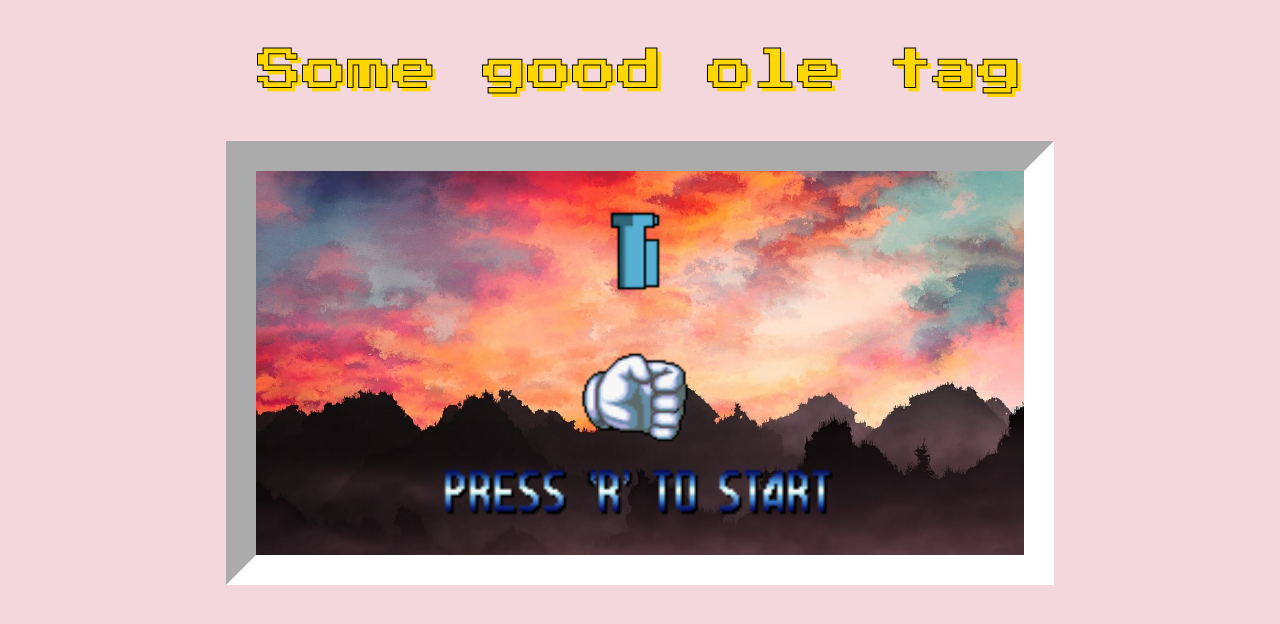
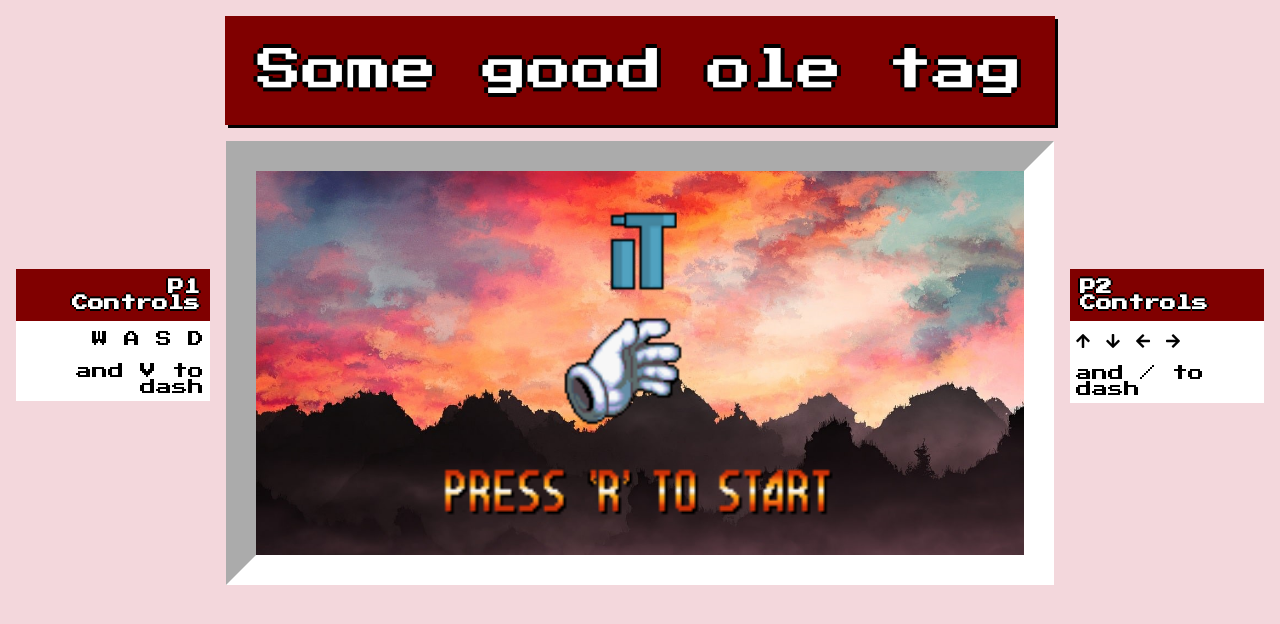
Before and after one commit to bchung014/tag, a website built with webpack: page index.html in a window 1280 px wide. Built offline with nearby package versions, Linux system fonts and the light colour scheme.

Commit message:
Add controls panels and edited header

```diff
--- a/index.html
+++ b/index.html
@@ -6,6 +6,8 @@
     <meta http-equiv="X-UA-Compatible" content="ie=edge" />
     <link rel="stylesheet" href="./dist/main.css" />
     <link href="https://fonts.googleapis.com/css?family=Press+Start+2P&display=swap" rel="stylesheet">
+    <link rel="stylesheet" href="https://use.fontawesome.com/releases/v5.5.0/css/all.css"
+      integrity="sha384-B4dIYHKNBt8Bc12p+WXckhzcICo0wtJAoU8YZTY5qE0Id1GSseTk6S+L3BlXeVIU" crossorigin="anonymous">
     <title>Tag</title>
   </head>
 
@@ -17,8 +19,29 @@
         Some good ole tag
       </header>
 
-      <canvas id="gameWindow" width="1400" height="700"></canvas>
+      <div class="game-panel">
+        <section>
+          <h1>P1 Controls</h1>
+          <p>W A S D</p>
+          <p>and V to dash</p>
+        </section>
 
+        <canvas id="gameWindow" width="1400" height="700"></canvas>
+
+        <section>
+          <h1>P2 Controls</h1>
+          <p>
+            <i class="fas fa-arrow-up"></i>
+            <i class="fas fa-arrow-down"></i>
+            <i class="fas fa-arrow-left"></i>
+            <i class="fas fa-arrow-right"></i>
+          </p>
+          <p>and / to dash</p>
+
+
+
+        </section>
+      </div>
 
 
     </div>
--- a/src/game.js
+++ b/src/game.js
@@ -46,10 +46,16 @@ export default class Game {
   gameoverScreen(winner) {
     if (this.timer.gameover) {
       this.ctx.clearRect(0, 0, 1400, 700);
-      this.ctx.font = "50px Arial";
+
+      this.ctx.fillStyle = "black";
+      this.ctx.fillRect(0, 0, 1400, 700);
+
+        this.ctx.font = "50px Arial";
       this.ctx.fillStyle = "red";
-      this.ctx.fillText(`gameover congrats Player ${winner.playerNumber} everyone is bad but u`, 100, 200);
-      this.render();
+      this.ctx.fillText(`Gameover! Congrats Player ${winner.playerNumber}.`, 400, 300);
+      this.ctx.fillText(`You cooked this fool.`, 460, 350);
+      this.ctx.fillText(`Press 'R' to run it back.`, 450, 400);
+      // this.render();
     }
   }
 
--- a/src/styles/game.scss
+++ b/src/styles/game.scss
@@ -23,13 +23,18 @@ body {
   margin-bottom: 2vh;
 
   font-size: 45px;
-  -webkit-text-stroke: 1px black;
+  color: white;
+  text-shadow: -4px 0 black, 0 4px black, 4px 0 black, 0 -4px black;
+  background: maroon;
+  box-shadow: 3px 3px black;
 
-  -webkit-animation: color-change 1s infinite;
-  -moz-animation: color-change 1s infinite;
-  -o-animation: color-change 1s infinite;
-  -ms-animation: color-change 1s infinite;
-  animation: color-change 1s infinite;
+  // -webkit-text-stroke: 1px black;
+
+  // -webkit-animation: color-change 1s infinite;
+  // -moz-animation: color-change 1s infinite;
+  // -o-animation: color-change 1s infinite;
+  // -ms-animation: color-change 1s infinite;
+  // animation: color-change 1s infinite;
 }
 
 @-webkit-keyframes color-change {
@@ -60,6 +65,35 @@ body {
 }
 
 
+.game-panel {
+  display: flex;
+}
+
+.game-panel section {
+  padding: 0 1rem;
+  padding-top: 10vw;
+}
+
+.game-panel section h1 {
+  background: maroon;
+  color: white;
+  padding: 10px;
+  text-shadow: -2px 0 black, 0 2px black, 2px 0 black, 0 -2px black;
+}
+
+.game-panel section p {
+  padding: 6px;
+  padding-top: 10px;
+  background: white;
+}
+
+.game-panel section:first-child {
+  text-align: right;
+}
+
+.game-panel section:second-child {
+  text-align: left;
+}
 
 // Holds the game canvas
 #gameWindow {
--- a/src/timer/timer.js
+++ b/src/timer/timer.js
@@ -1,4 +1,4 @@
-const GAME_TIME = 9999;
+const GAME_TIME = 20;
 const TIME_REDUCTION = 3;
 
 import { imageLoader } from '../image_loader/image_loader';
@@ -45,9 +45,13 @@ export default class Timer {
   draw() {
     // this.ctx.drawImage(this.numbersSprite, 2, 2, 14, 16, 500, 50, 14 * 3, 16 * 3);
 
+    this.ctx.font = "50px Arial";
+    this.ctx.fillStyle = "purple";
 
-    this.ctx.font = "50px Arial";
-    this.ctx.fillStyle = "green";
-    this.ctx.fillText(this.time, 680, 50);
+    if (this.time > 0) {
+      this.ctx.fillText(this.time, 680, 50);
+    } else {
+      this.ctx.fillText('GG', 660, 50);
+    }
   }
 }
```
